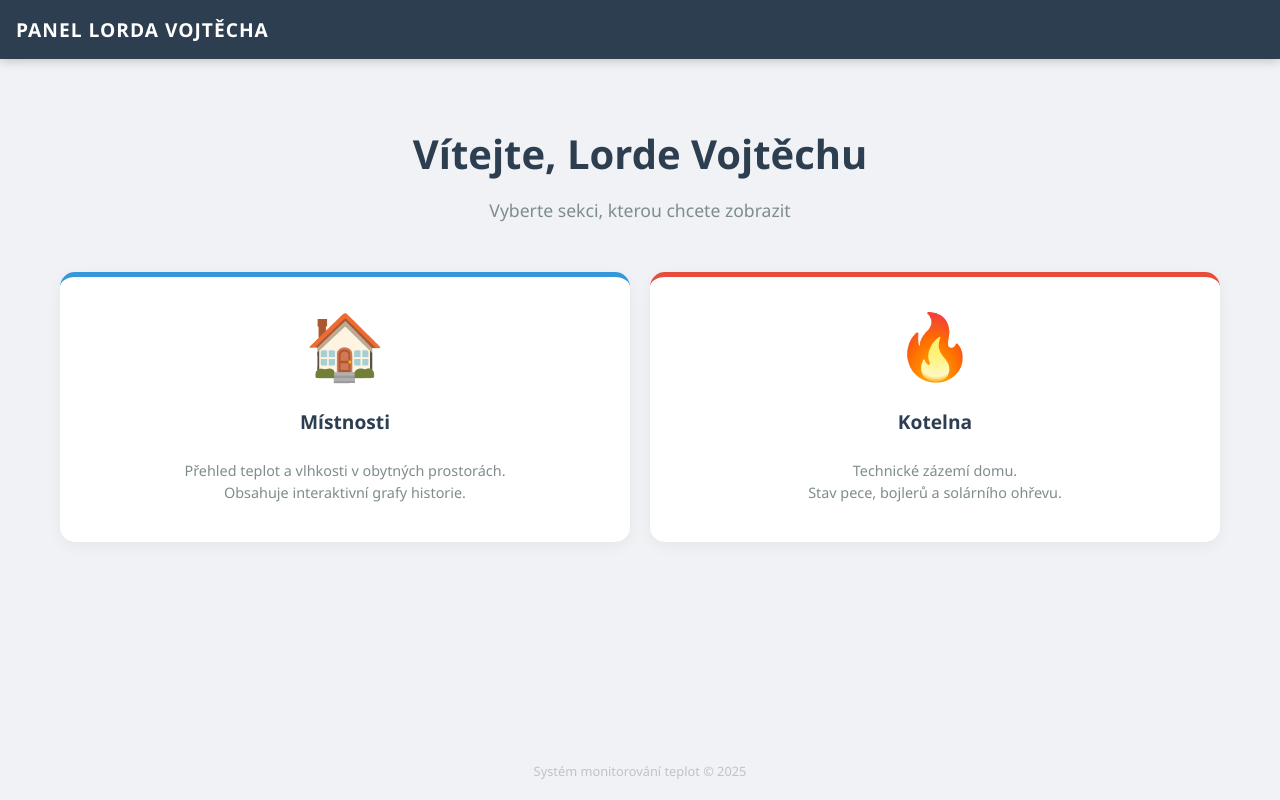
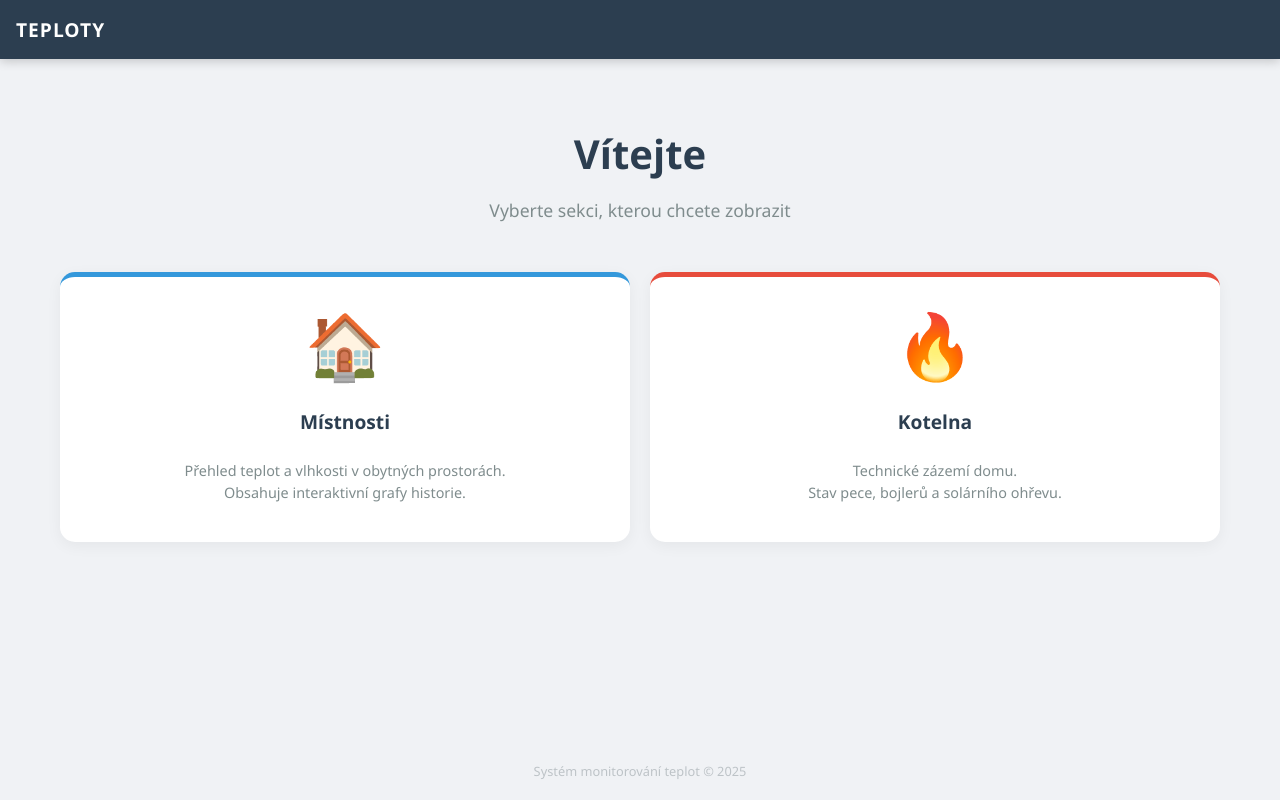
Before and after one commit to VojtechLisztwan/teplomer, a plain HTML site: page index.html in a window 1280 px wide. Drawn offline with Linux system fonts and the light colour scheme.

Commit message:
prejmenovavani

```diff
--- a/index.html
+++ b/index.html
@@ -3,21 +3,21 @@
 <head>
     <meta charset="UTF-8">
     <meta name="viewport" content="width=device-width, initial-scale=1.0">
-    <title>Panel Lorda Vojtěcha - Rozcestník</title>
+    <title>Rozcestník</title>
     <link rel="stylesheet" href="style.css">
 </head>
 <body>
 
     <!-- NAVIGACE (Zjednodušená pro index) -->
     <nav class="navbar">
-        <a href="index.html" class="navbar-brand">Panel Lorda Vojtěcha</a>
+        <a href="index.html" class="navbar-brand">teploty</a>
         <div class="nav-links">
             <!-- Zde můžete přidat třeba odkaz na nastavení v budoucnu -->
         </div>
     </nav>
 
     <div class="container welcome-section">
-        <h1>Vítejte, Lorde Vojtěchu</h1>
+        <h1>Vítejte</h1>
         <p class="welcome-subtitle">Vyberte sekci, kterou chcete zobrazit</p>
 
         <!-- GRID PRO ROZCESTNÍK -->
```
Also changed, not shown: kotelna.html (+1 -1 lines), teplomer.html (+1 -1 lines).
